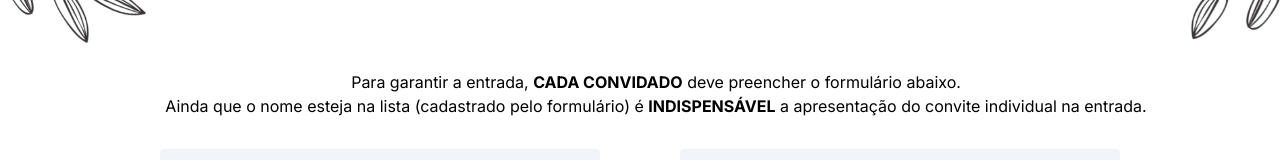
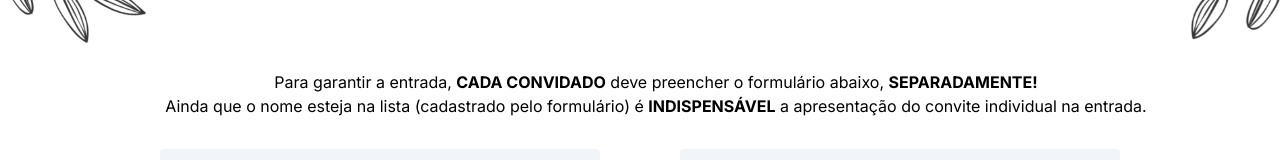
Before and after one commit to narpalan/myWedding-SPA, a Next.js app: page / in a window 1280 px wide. Shown: the part 4742-4902 px from the top of the page. Built offline with nearby package versions, Linux system fonts and the light colour scheme.

Commit message:
:sparkles: feat: adds a word... whats the point of this commit? Well... adds final instructions text.

```diff
--- a/src/components/form/form.tsx
+++ b/src/components/form/form.tsx
@@ -30,7 +30,7 @@ const Form = (): React.JSX.Element => {
             {submitted && !formError
                 ? <Msg />
                 : <form action={handleForm} className="flex flex-col mt-[1.31rem] text-justify items-center px-5">
-                    <p className='indent-8'>Para garantir a entrada, <span className='font-bold'>CADA CONVIDADO</span> deve preencher o formulário abaixo.</p>
+                    <p className='indent-8'>Para garantir a entrada, <span className='font-bold'>CADA CONVIDADO</span> deve preencher o formulário abaixo, <span className='font-bold'>SEPARADAMENTE!</span></p>
                     <p className='indent-8'>Ainda que o nome esteja na lista (cadastrado pelo formulário) é <span className='font-bold'>INDISPENSÁVEL</span> a apresentação do convite individual na entrada.</p>
                     <div className='flex flex-col lg:flex-row lg:gap-x-20 pt-5'>
                         {formFields.map((field, index) => (
```
